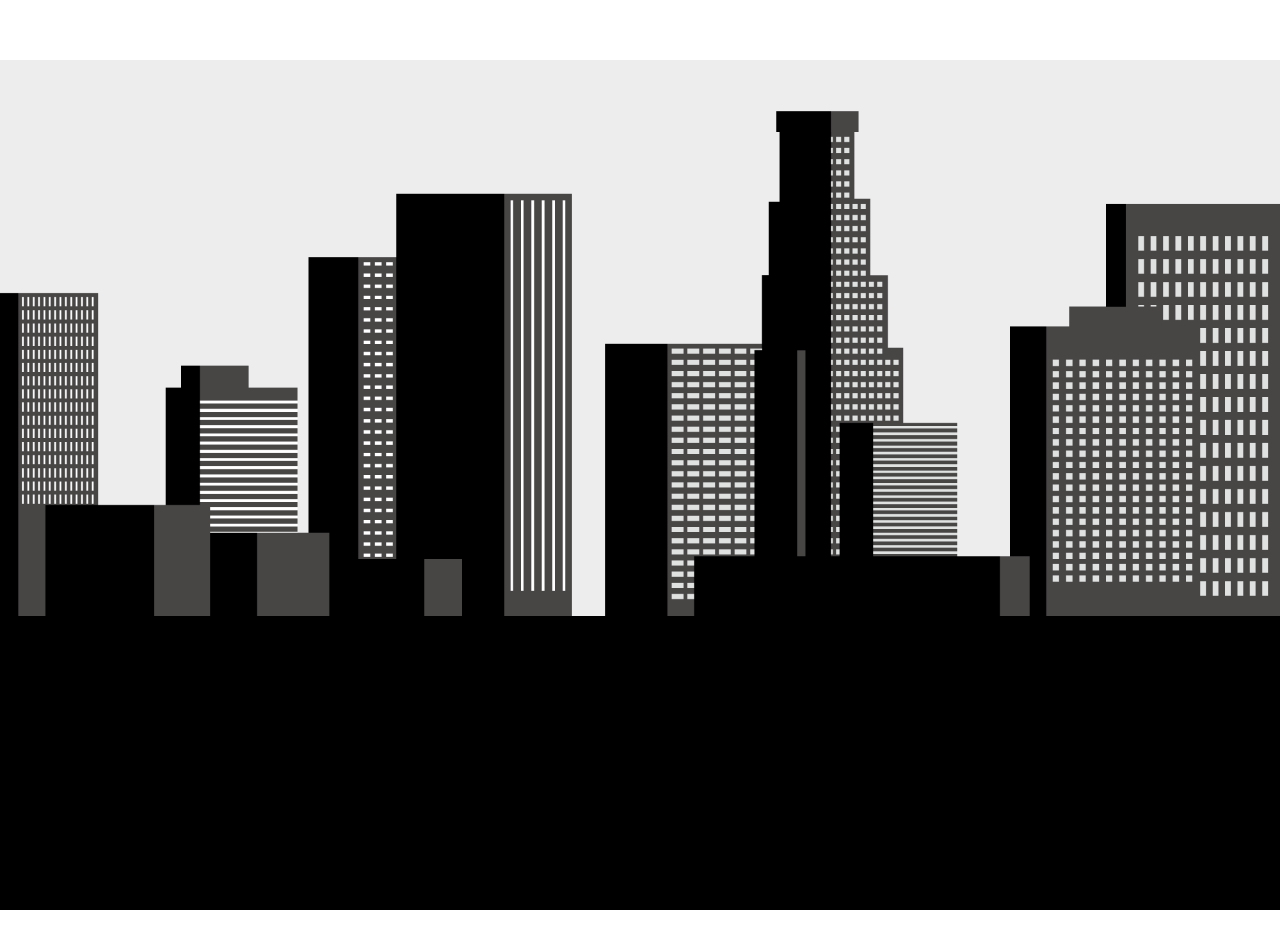
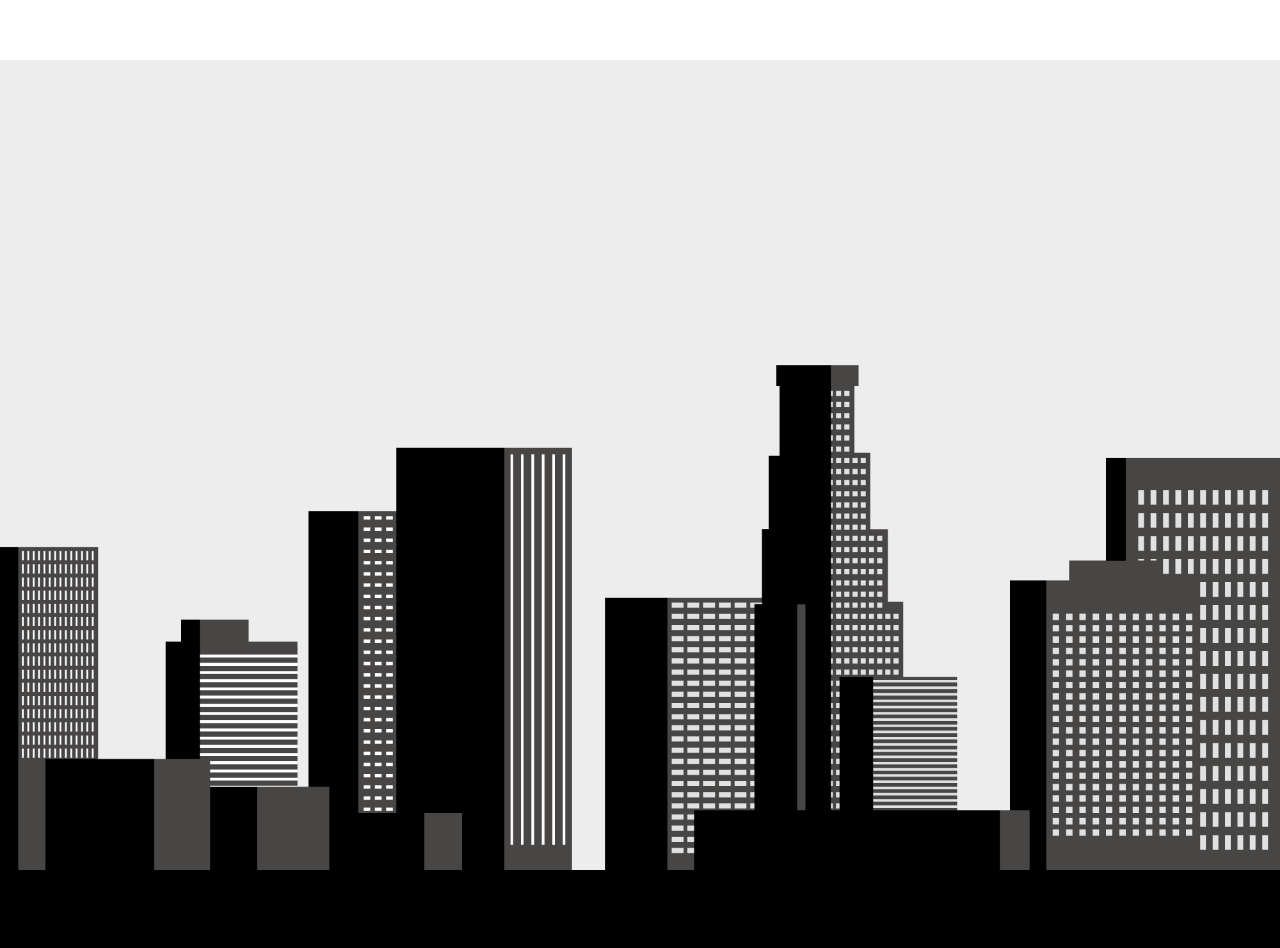
Before and after one commit to blackbird/blackbird.io, a plain HTML site: page index.html in a window 1280 px wide. Before the commit the page ends 910 px from the top, so only its background shows below. Drawn offline with nearby package versions, Linux system fonts and the light colour scheme.

Commit message:
jennys minute unimportant changes

```diff
--- a/css/index.css
+++ b/css/index.css
@@ -2,18 +2,16 @@
 
 /* HERO */
 h1 {
-  font-family: Grad, Georgia;
+  font-family: 'Grad', Georgia;
 }
 
 .hero-box {
   width: 100%;
-  margin-top: 10px;
-  margin-bottom: -10px;
-}
-
-.hero {
-  width: 100%;
-  background-color: #ededed;
+  height: 100vh;
+  margin: 10px 0 0 0;
+  background: url('../img/blackbird-hero-alternate.png') repeat-x;
+  background-size: 100% auto;
+  background-position: center bottom;
 }
 
 /* END HERO */
--- a/css/main.css
+++ b/css/main.css
@@ -23,7 +23,7 @@
 
 /* GENERAL */
 body {
-	margin: 0px;
+	margin: 0;
 }
 
 /* END GENERAL */
--- a/index.html
+++ b/index.html
@@ -1,4 +1,4 @@
-<!doctype html>
+<!DOCTYPE html>
 <html>
 <head>
 	<title>Blackbird Studios</title>
@@ -7,11 +7,8 @@
 </head>
 	<body>
 		<div class="content-top">
-			<div class="navbar">
-			</div>
-				<div class="hero-box">
-					<img class="hero" src="img/blackbird-hero-alternate.png"></img>
-				</div>
+			<div class="navbar"></div>
+			<div class="hero-box"></div>
 		</div>
 		<div class="background-black">
 		</div>
```
Also changed, not shown: 2 other files.
